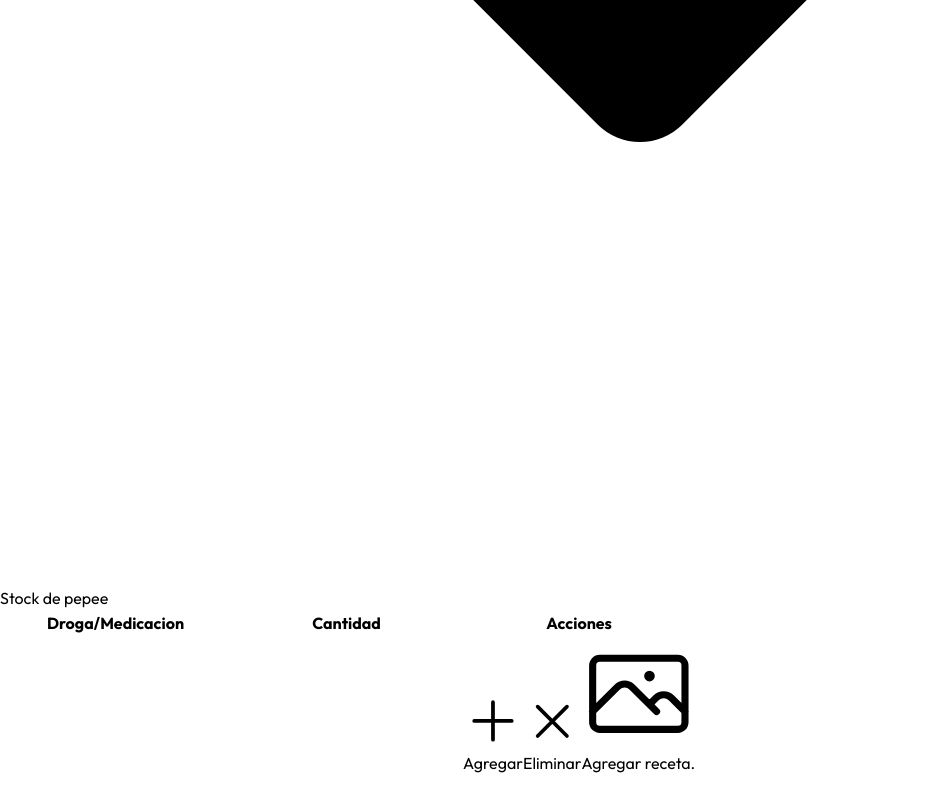
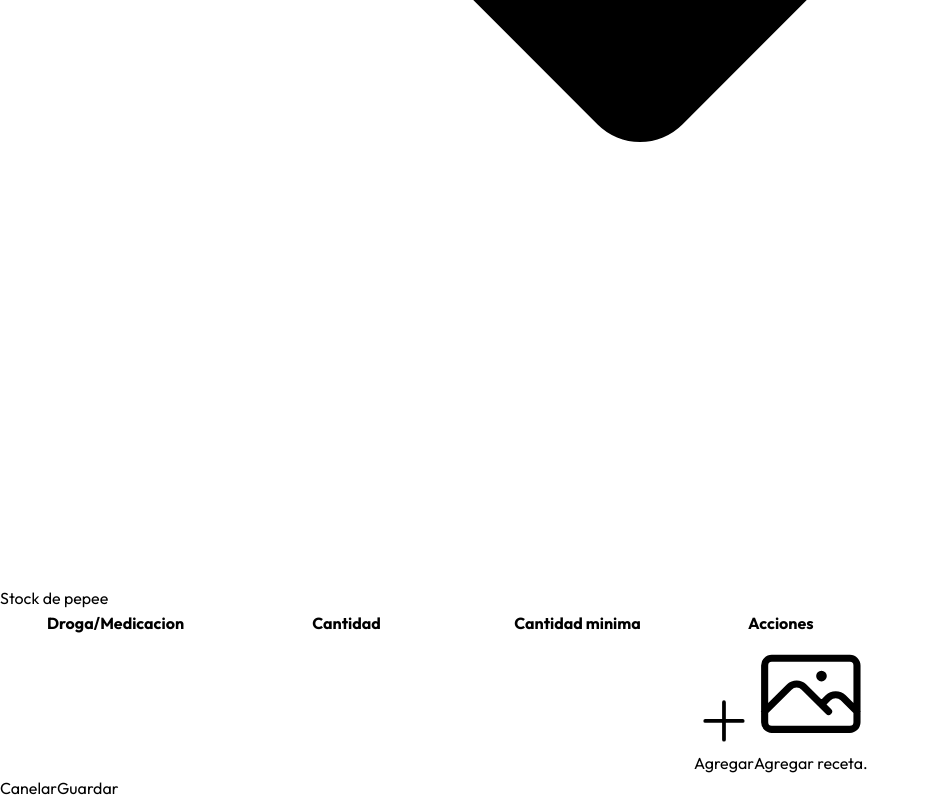
Before and after one commit to assrub/HogarTafi, a React (Vite) app in the folder hogarTafi/src/main/resources/static/paginas/hogar-tafi/: page /Pacientes/Stock in a window 1280 px wide. Shown: the part 2874-3674 px from the top of the page, without its empty margins (0-930 px from the left). Before the commit the page ends 3650 px from the top, so only its background shows below. Built offline with nearby package versions, Linux system fonts and the light colour scheme.

Commit message:
botones de agregar y eliminar del stock

```diff
--- a/hogarTafi/src/main/resources/static/paginas/hogar-tafi/src/Componentes/Stock.jsx
+++ b/hogarTafi/src/main/resources/static/paginas/hogar-tafi/src/Componentes/Stock.jsx
@@ -1,5 +1,6 @@
 import React from 'react'
 import TablaStock from './Stock/TablaStock'
+import Boton from './FromDatosPacientes/Boton'
 
 
 export default function Stock() {
@@ -11,6 +12,10 @@ export default function Stock() {
         <div className="tabla">
           <TablaStock></TablaStock>
         </div>
+        <div className="botones space-x-4 flex justify-end m-5">
+          <Boton textoBoton={"Canelar"}/>
+          <Boton textoBoton={"Guardar"}/>
+        </div>
     </div>
   )
 }
--- a/hogarTafi/src/main/resources/static/paginas/hogar-tafi/src/Componentes/Stock/TablaStock.jsx
+++ b/hogarTafi/src/main/resources/static/paginas/hogar-tafi/src/Componentes/Stock/TablaStock.jsx
@@ -1,8 +1,8 @@
 import React, { useState } from "react";
-import { PlusCircleIcon } from "@heroicons/react/16/solid";
+
 
 const TablaStock = () => {
-  const [rows, setRows] = useState([{ medicacion: '', cantidad: '', added: false }]);
+  const [rows, setRows] = useState([{ medicacion: '', cantidad: '',cantidadMinima: '', added: false }]);
 
   const handleInputChange = (index, event) => {
     const { name, value } = event.target;
@@ -14,12 +14,22 @@ const TablaStock = () => {
   const handleAddRow = (index) => {
     const newRows = [...rows];
     newRows[index].added = true;
-    setRows([...newRows, { medicacion: '', cantidad: '', added: false }]);
+    setRows([...newRows, { medicacion: '', cantidad: '',cantidadMinima: '', added: false }]);
   };
 
   const handleRemoveRow = (index) => {
+    if (rows.length > 1) {
+      const newRows = [...rows];
+      newRows.splice(index, 1);
+      setRows(newRows);
+    } else {
+      handleClearContent(index);
+    }
+  };
+
+  const handleClearContent = (index) => {
     const newRows = [...rows];
-    newRows.splice(index, 1);
+    newRows[index] = { medicacion: '', cantidad: '',cantidadMinima: '', added: false };
     setRows(newRows);
   };
 
@@ -30,32 +40,51 @@ const TablaStock = () => {
           <tr>
             <th className="px-4 py-2 border border-[#181818]">Droga/Medicacion</th>
             <th className="px-4 py-2 border border-[#181818]">Cantidad</th>
+            <th className="px-4 py-2 border border-[#181818]">Cantidad minima</th>
             <th className="px-4 py-2 border border-[#181818]">Acciones</th>
           </tr>
         </thead>
         <tbody>
           {rows.map((row, index) => (
             <tr key={index}>
-              <td className="px-4 py-2 border border-[#181818]">
+              <td className="px-4 py-2 border border-[#181818] ">
+                <div className="flex place-content-center">
                 <input
-                  className="bg-white rounded-lg"
+                  className={`rounded-lg ${row.added ? 'bg-neutral-300':'bg-white'}`}
                   type="text"
                   name="medicacion"
                   value={row.medicacion}
                   onChange={(event) => handleInputChange(index, event)}
                   disabled={row.added}
                 />
+                </div>
               </td>
-              <td className="px-4 py-2 border border-[#181818]">
+              <td className="px-4 py-2 border border-[#181818] ">
+                <div className="flex place-content-center">
                 <input
-                  className="bg-white rounded-lg"
+                  className={`rounded-lg ${row.added ? 'bg-neutral-300':'bg-white'}`}
                   type="number"
                   name="cantidad"
                   value={row.cantidad}
                   onChange={(event) => handleInputChange(index, event)}
                   disabled={row.added}
                 />
+                </div>
               </td>
+
+              <td className="px-4 py-2 border border-[#181818] ">
+                <div className="flex place-content-center">
+                <input
+                  className={`rounded-lg ${row.added ? 'bg-neutral-300':'bg-white'}`}
+                  type="number"
+                  name="cantidadMinima"
+                  value={row.cantidadMinima}
+                  onChange={(event) => handleInputChange(index, event)}
+                  disabled={row.added}
+                />
+                </div>
+              </td>
+
               <td className="px-4 py-2 border border-[#181818]">
                 <div className="gap-10 flex place-content-center">
                   {!row.added && (
@@ -80,6 +109,8 @@ const TablaStock = () => {
                       Agregar
                     </button>
                   )}
+
+                  {row.added &&(
                   <button
                     className="text-red-600 flex"
                     onClick={() => handleRemoveRow(index)}
@@ -99,7 +130,8 @@ const TablaStock = () => {
                       />
                     </svg>
                     Eliminar
-                  </button>
+                  </button>)}
+
                   <button className="flex text- text-gray-600">
                     <svg
                       xmlns="http://www.w3.org/2000/svg"
```
